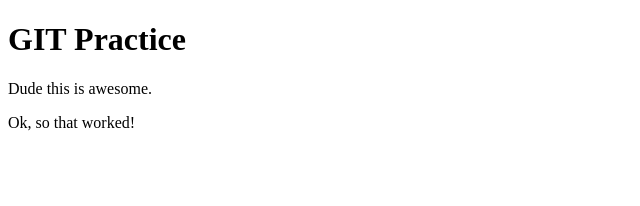
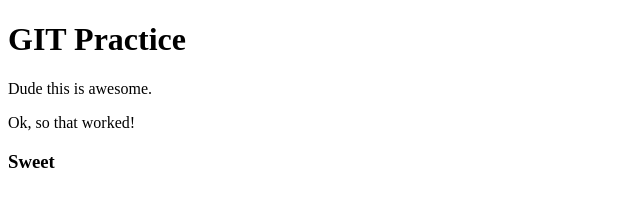
Before and after one commit to luisleguisamo/ui-playground, a plain HTML site: page index.html in a window 1280 px wide. Shown: the full height of the page, 0-640 px from the left. Drawn offline with Linux system fonts and the light colour scheme.

Commit message:
added Sweet

```diff
--- a/index.html
+++ b/index.html
@@ -12,6 +12,8 @@
 
     <p>Ok, so that worked!</p>
 
+    <h3>Sweet</h3>
+
 </body>
 
 </html>
```
